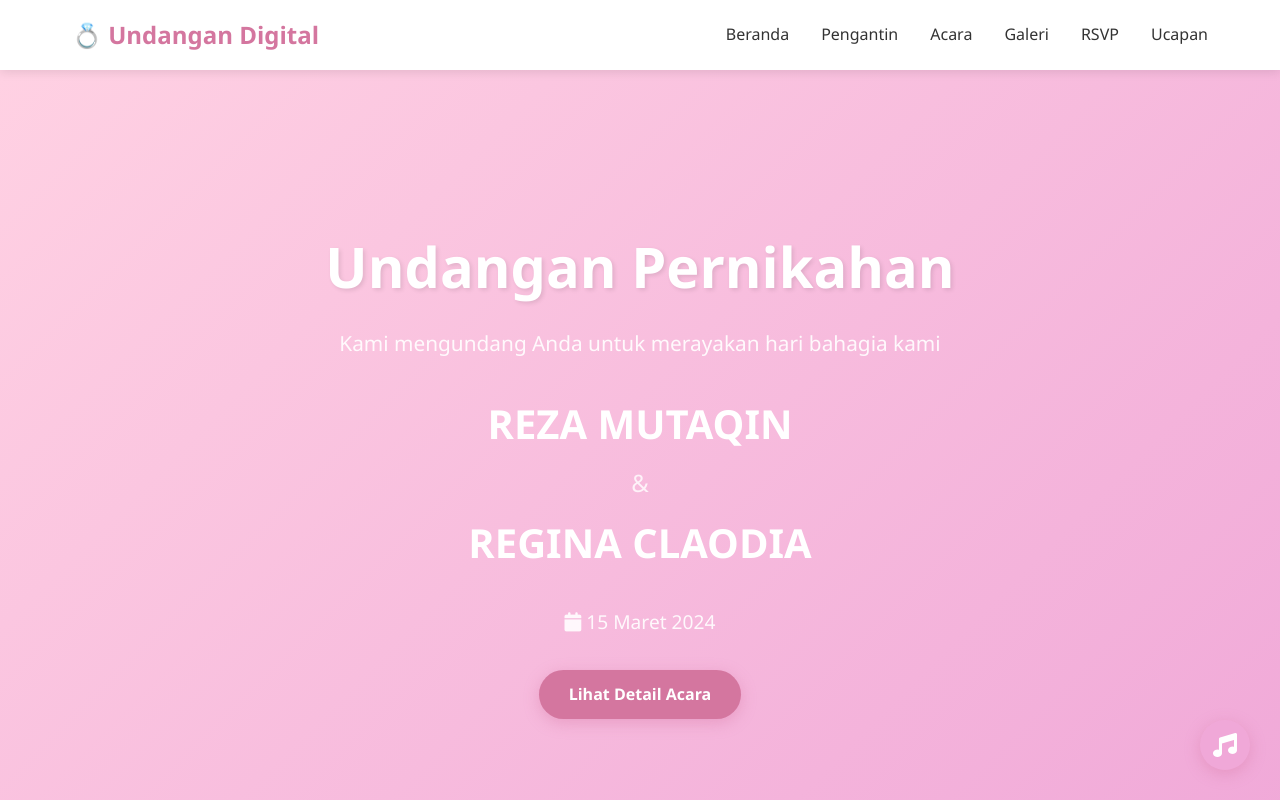
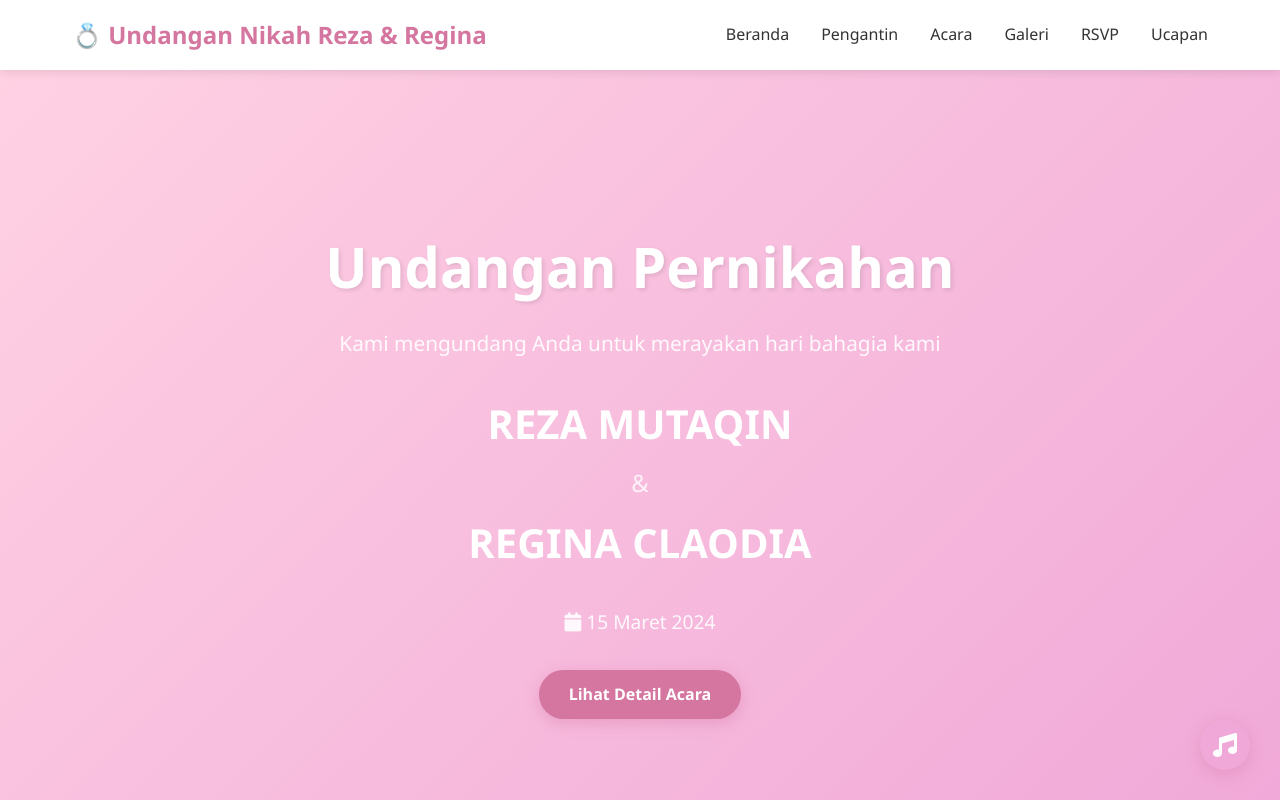
Before and after one commit to mtqn95/undangannikah, a plain HTML site: page index.html in a window 1280 px wide. Shown: the top 800 px of the page. Drawn offline with Linux system fonts and the light colour scheme.

Commit message:
index.html

```diff
--- a/index.html
+++ b/index.html
@@ -11,7 +11,7 @@
     <!-- Navigation -->
     <nav class="navbar">
         <div class="nav-container">
-            <div class="nav-logo">💍 Undangan Digital</div>
+            <div class="nav-logo">💍 Undangan Nikah Reza & Regina</div>
             <ul class="nav-menu">
                 <li><a href="#home" class="nav-link">Beranda</a></li>
                 <li><a href="#couple" class="nav-link">Pengantin</a></li>
```
